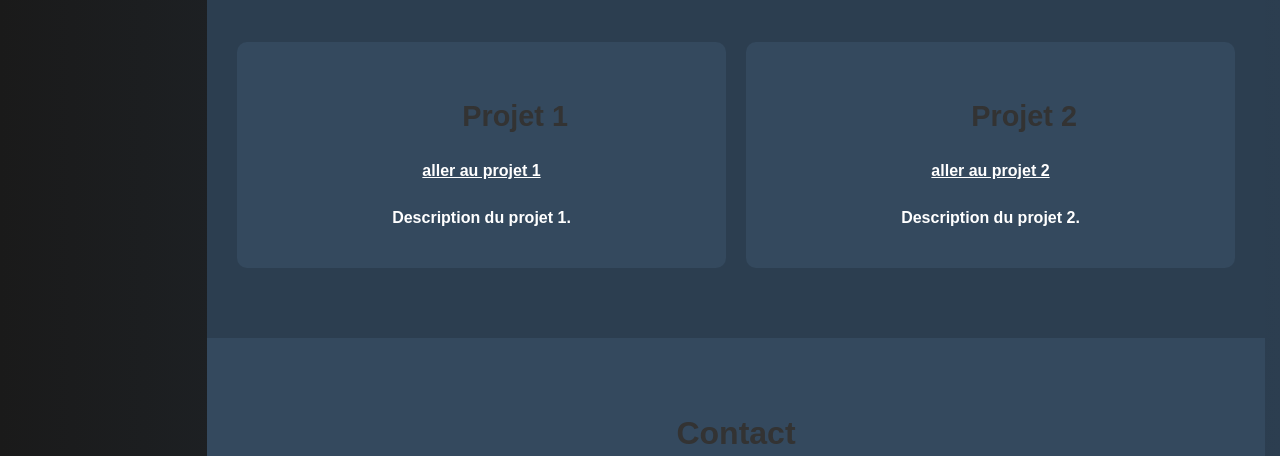
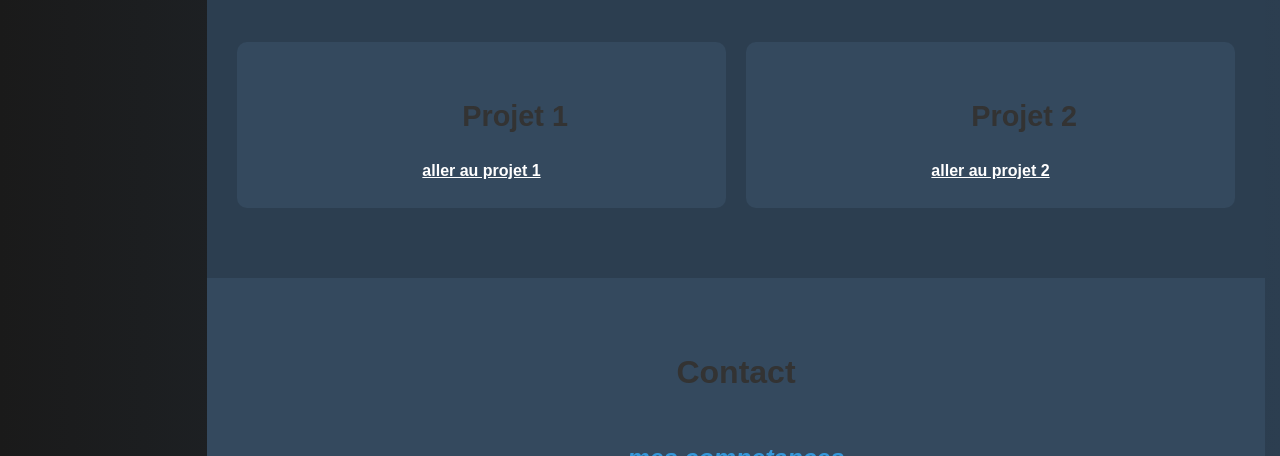
Before and after one commit to Gema177/mon-portfolio, a plain HTML site: page index.html in a window 1280 px wide. Shown: the part 644-1100 px from the top of the page. Drawn offline with Linux system fonts and the light colour scheme.

Commit message:
modifications

```diff
--- a/index.html
+++ b/index.html
@@ -31,12 +31,10 @@
                 <div class="project-item" id="projet1">
                     <h3>Projet 1</h3>
                         <a href="../html/projet1.html">aller au projet 1</a>
-                    <p>Description du projet 1.</p>
                 </div>
                 <div class="project-item">
                     <h3>Projet 2</h3>
                     <a href="../html/projet2.html">aller au projet 2</a>
-                    <p>Description du projet 2.</p>
                 </div>
                 <!-- Ajouter d'autres projets ici -->
             </div>
```
Also changed, not shown: html/projet1.html (+1 -1 lines).
